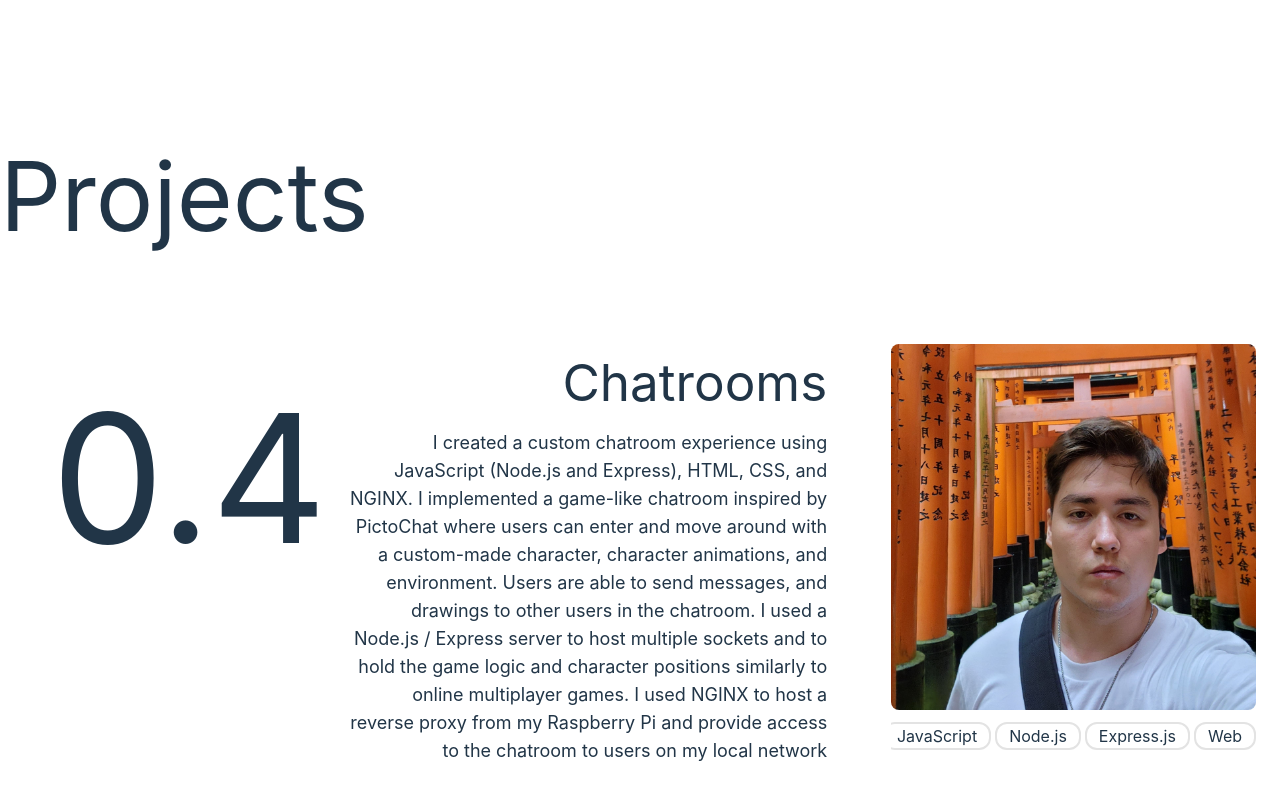
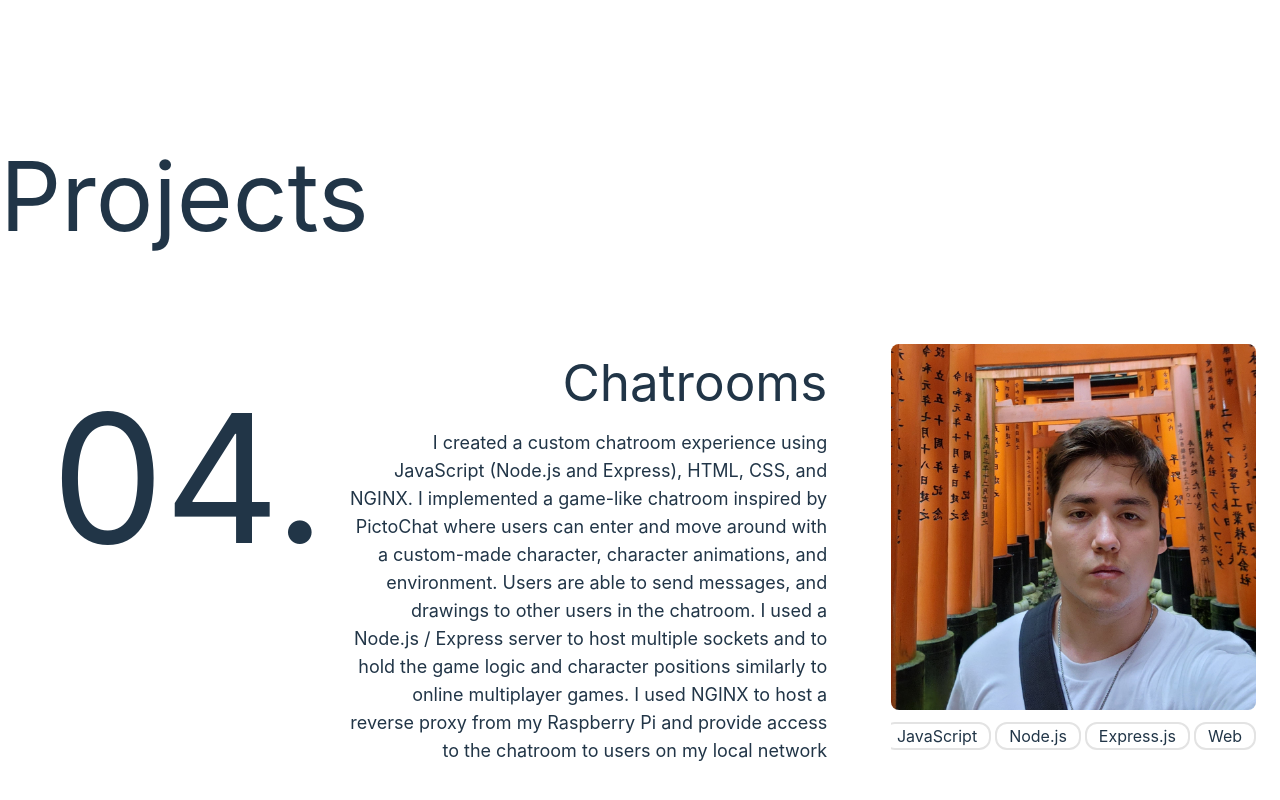
Before and after one commit to bhnord/portfolio_v2, a React (Vite) app: page / in a window 1280 px wide. Shown: the part 652-1452 px from the top of the page. Built offline with nearby package versions, Linux system fonts and the light colour scheme.

Commit message:
fixed numbering

```diff
--- a/src/components/Projects.tsx
+++ b/src/components/Projects.tsx
@@ -61,7 +61,6 @@ export default function Projects() {
 
   const projects = [
     {
-      num: "01.",
       title: title1,
       description: description1,
       img: img1,
@@ -69,7 +68,6 @@ export default function Projects() {
       ref: ref1,
     },
     {
-      num: "02.",
       title: title2,
       description: description2,
       img: img2,
@@ -77,7 +75,6 @@ export default function Projects() {
       ref: ref2,
     },
     {
-      num: "03.",
       title: title3,
       description: description3,
       img: img3,
@@ -85,7 +82,6 @@ export default function Projects() {
       ref: ref3,
     },
     {
-      num: "04.",
       title: title4,
       description: description4,
       img: img4,
@@ -132,17 +128,17 @@ export default function Projects() {
       <div className="grid-gap grid grid-cols-12 items-start ">
         <div className="flex sticky top-0 text-[14vw] col-span-3 ml-[4vw] overflow-hidden">
           <span className=" transition-all ease-in-out-cubic duration-1000">
-            0.
+            0
           </span>
           <div className="relative">
             <div
               id="projects-numbering"
               className="absolute h-full flex-col  transition-all ease-in-out-cubic duration-1000 "
             >
-              <span className="inline-block">1</span>
-              <span className="inline-block">2</span>
-              <span className="inline-block">3</span>
-              <span className="inline-block">4</span>
+              <span className="inline-block">1.</span>
+              <span className="inline-block">2.</span>
+              <span className="inline-block">3.</span>
+              <span className="inline-block">4.</span>
             </div>
           </div>
         </div>
```
